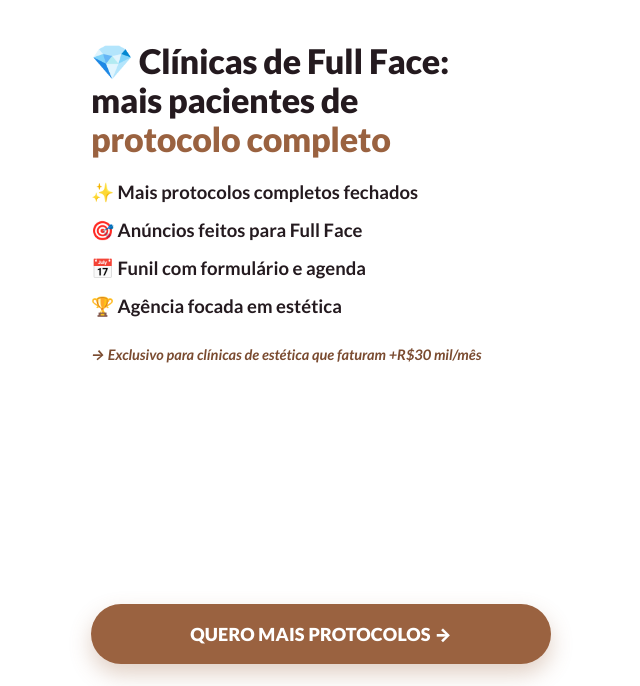
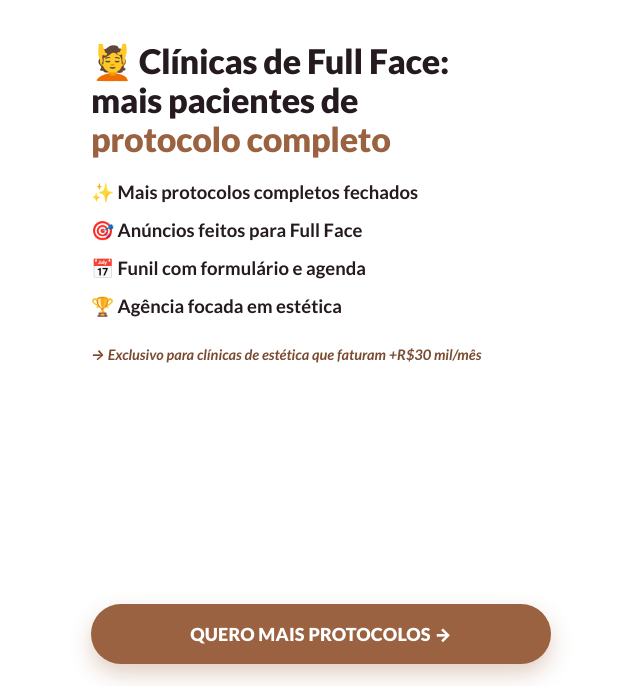
Before and after one commit to vettacomunicacao-art/vetta-laser, a plain HTML site: page full-face/index.html in a window 1280 px wide. Shown: the part 114-800 px from the top of the page, without its empty margins (319-959 px from the left). Drawn offline with Linux system fonts and the light colour scheme.

Commit message:
Change heading emoji from diamond to massage

```diff
--- a/full-face/index.html
+++ b/full-face/index.html
@@ -172,7 +172,7 @@ function render(){
 function vCover(s){
   s.innerHTML =
    '<div class="logo"><img src="'+CONFIG.logo+'" alt="Vetta"></div>'+
-   '<h1>💎 Clínicas de Full&nbsp;Face: mais pacientes de <em>protocolo completo</em></h1>'+
+   '<h1>💆 Clínicas de Full&nbsp;Face: mais pacientes de <em>protocolo completo</em></h1>'+
    '<ul class="bul"><li>✨ Mais protocolos completos fechados</li><li>🎯 Anúncios feitos para Full Face</li><li>📅 Funil com formulário e agenda</li><li>🏆 Agência focada em estética</li></ul>'+
    '<p class="foot">→ Exclusivo para clínicas de estética que faturam +R$30 mil/mês</p>'+
    '<div class="spacer"></div><button class="btn" id="go">QUERO MAIS PROTOCOLOS →</button>';
```
